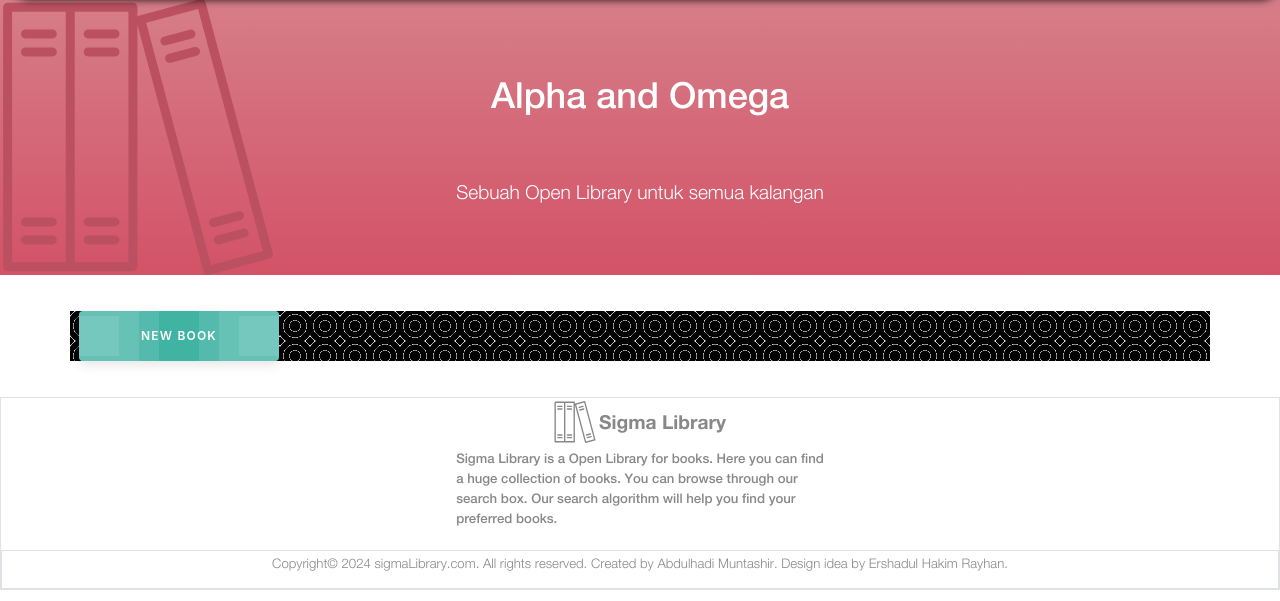
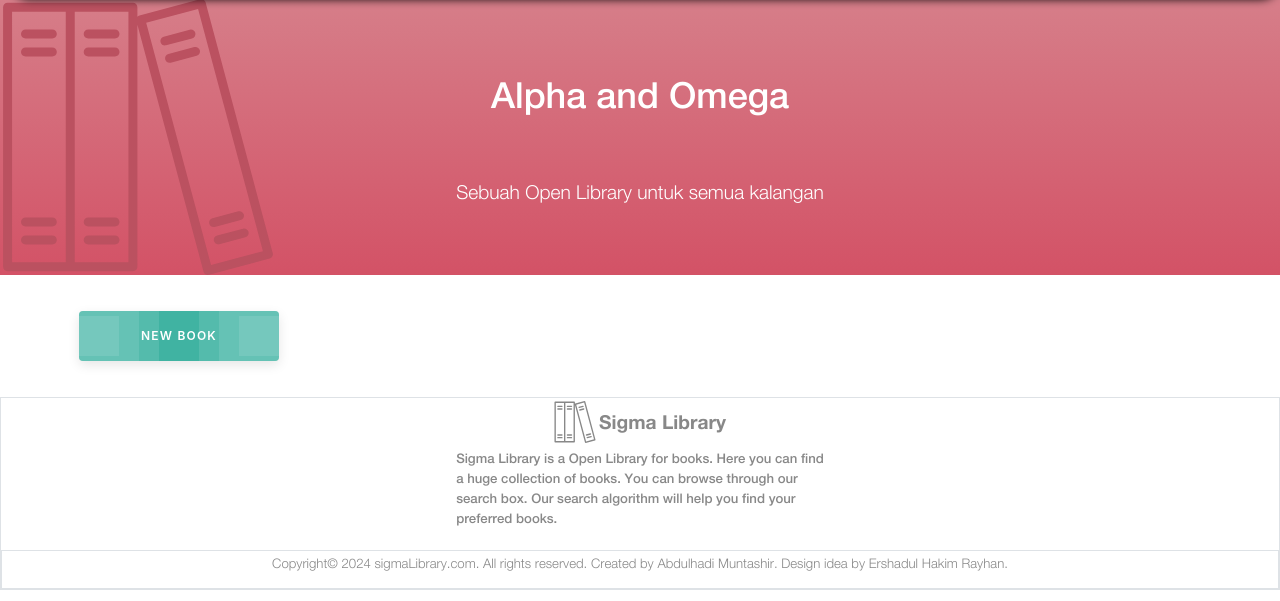
Before and after one commit to Pfftz/Baprot, a Django app: page /books_fbv_admin/ in a window 1280 px wide. Shown: the part 91-692 px from the top of the page. Run offline with Django 3.2, Linux system fonts and the light colour scheme; the visitor is signed in with stand-in values (Sample User, id 1); data that the repository does not hold is empty; some libraries are stand-ins or nearby versions.

```diff
--- a/semester2/django_crud-master/apps/static/css/style.css
+++ b/semester2/django_crud-master/apps/static/css/style.css
@@ -381,19 +381,6 @@ img[alt="cart-logo-2"] {
 
 /* Book genre container */
 
-.container {
-    width: 100%;
-    height: 100%;
-    /* Add your background pattern here */
-    background: repeating-radial-gradient(
-        circle,
-        #000,
-        #000 5px,
-        transparent 6px
-    );
-    background-size: 30px 30px;
-}
-
 .book-genre-container {
     max-width: 768px;
 }
```
